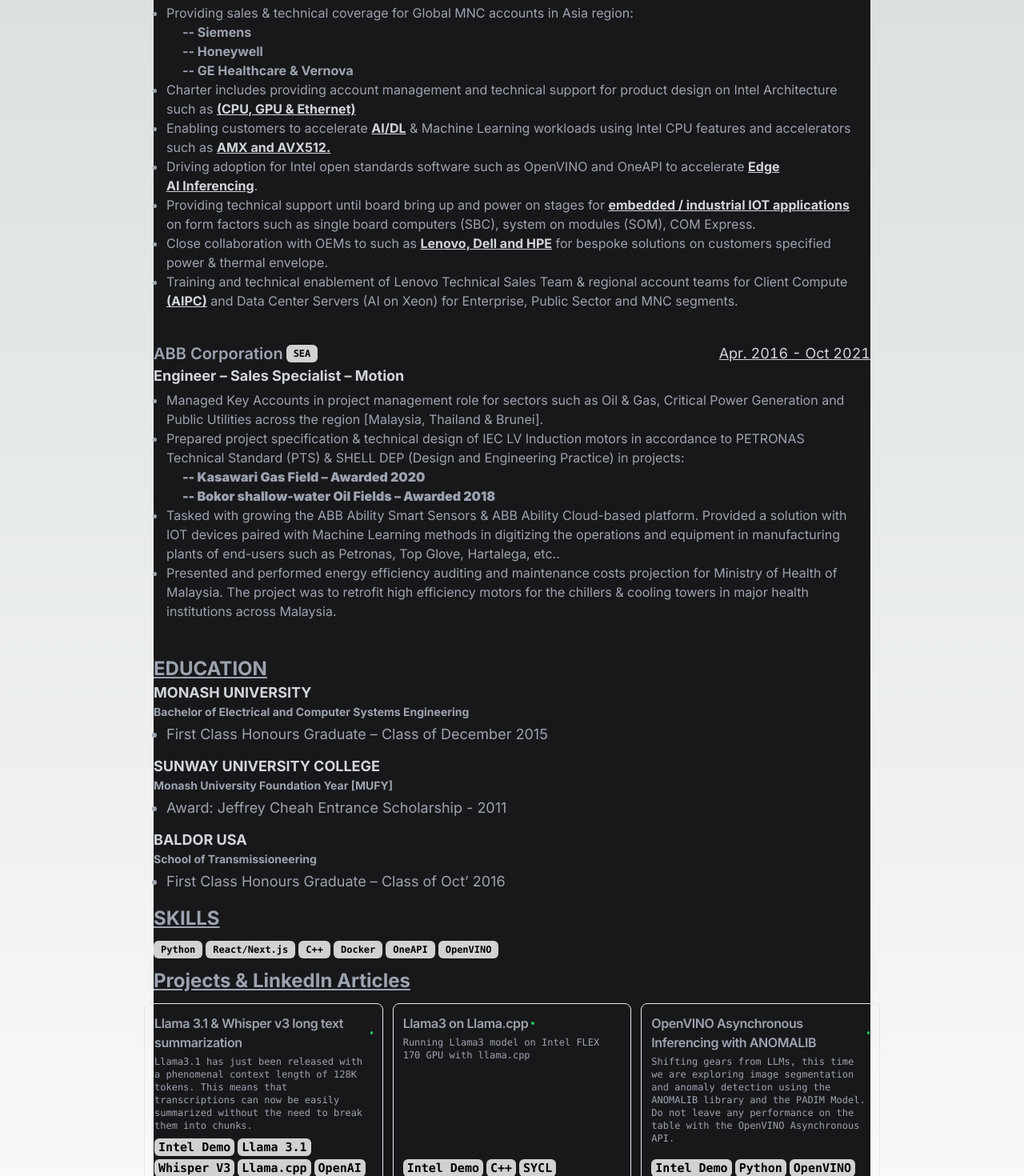
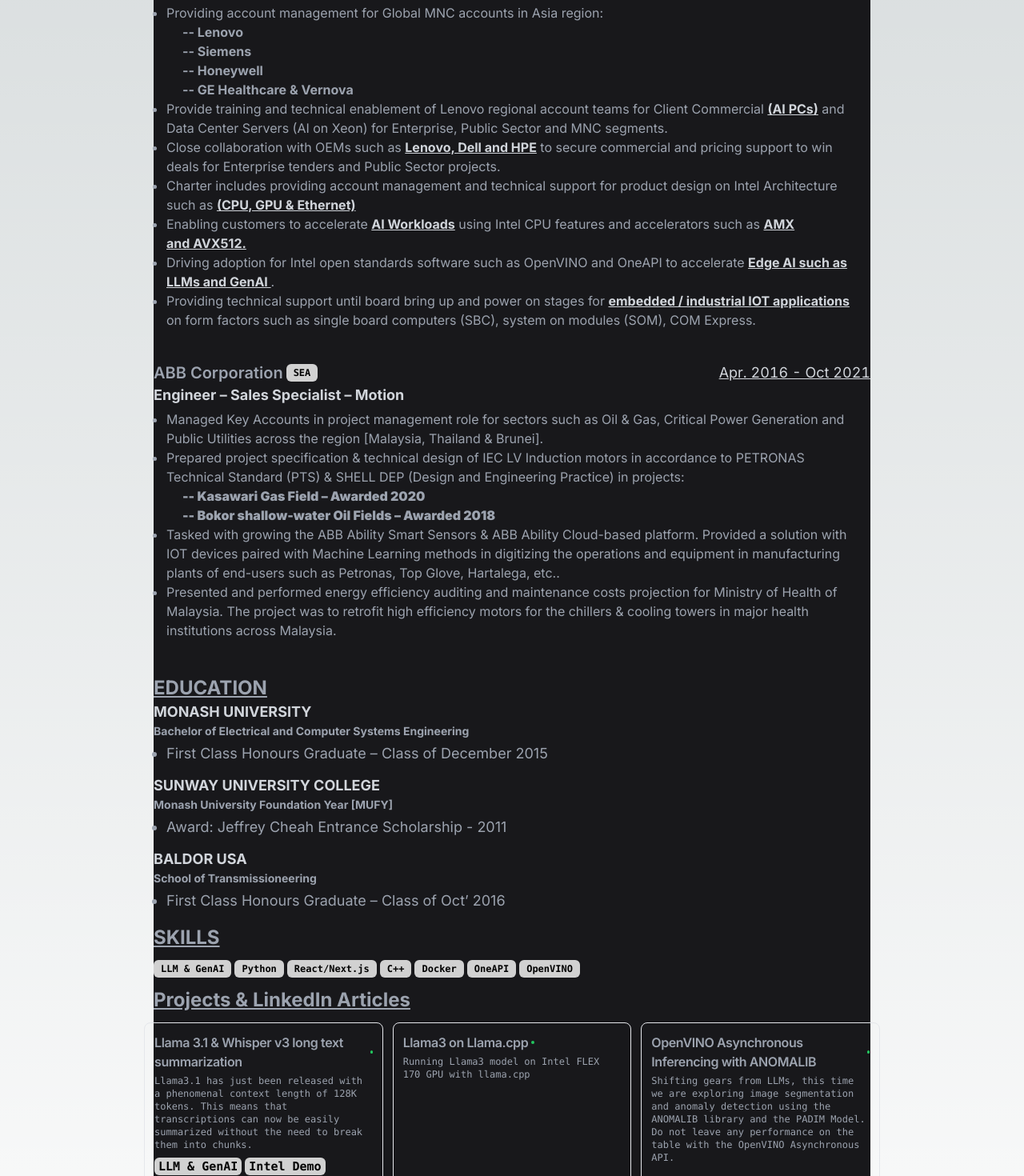
Before and after one commit to jasonpxh128/pxh, a Next.js app: page / in a window 1280 px wide. Shown: the part 300-1770 px from the top of the page at 80% size. Built offline with nearby package versions, Linux system fonts and the light colour scheme.

Commit message:
edited paragraphs of Lenovo account management

```diff
--- a/app/page.tsx
+++ b/app/page.tsx
@@ -48,16 +48,17 @@
               {/* <p>Nov 2021 - current</p> */}
               <div className=" text-sm mx-3 p-1 text-pretty text-muted-foreground md:text-base">
                 <ul className= "list-disc justify-normal">
-                  <li>Providing sales & technical coverage for Global MNC accounts in Asia region:</li>
+                  <li>Providing account management for Global MNC accounts in Asia region:</li>
+                  <p className=" indent-5 font-bold"> -- Lenovo </p>
                   <p className=" indent-5 font-bold"> -- Siemens </p>
                   <p className=" indent-5 font-bold"> -- Honeywell </p>
                   <p className=" indent-5 font-bold"> -- GE Healthcare & Vernova </p>
+                  <li>Provide training and technical enablement of Lenovo regional account teams for Client Commercial <span className="underline hover:decoration-4  font-bold text-gray-300 ">(AI PCs)</span> and Data Center Servers (AI on Xeon) for Enterprise, Public Sector and MNC segments.</li>
+                  <li>Close collaboration with OEMs such as <span className=" underline hover:decoration-4  font-bold text-gray-300 ">Lenovo, Dell and HPE</span> to secure commercial and pricing support to win deals for Enterprise tenders and Public Sector projects.</li>
                   <li className=" justify-normal">Charter includes providing account management and technical support for product design on Intel Architecture such as <span className=" underline hover:decoration-4  font-bold text-gray-300 ">(CPU, GPU & Ethernet)</span> </li>
-                  <li>Enabling customers to accelerate <span className=" underline hover:decoration-4  font-bold text-gray-300 ">AI/DL</span> & Machine Learning workloads using Intel CPU features and accelerators such as <span className=" underline hover:decoration-4  font-bold text-gray-300 ">AMX and AVX512. </span></li>
-                  <li>Driving adoption for Intel open standards software such as OpenVINO and OneAPI to accelerate <span className=" underline hover:decoration-4  font-bold text-gray-300 ">Edge AI Inferencing</span>.</li>
+                  <li>Enabling customers to accelerate <span className=" underline hover:decoration-4  font-bold text-gray-300 ">AI Workloads</span> using Intel CPU features and accelerators such as <span className=" underline hover:decoration-4  font-bold text-gray-300 ">AMX and AVX512. </span></li>
+                  <li>Driving adoption for Intel open standards software such as OpenVINO and OneAPI to accelerate <span className=" underline hover:decoration-4  font-bold text-gray-300 ">Edge AI such as LLMs and GenAI </span>.</li>
                   <li>Providing technical support until board bring up and power on stages for <span className=" underline hover:decoration-4 font-bold text-gray-300 ">embedded / industrial IOT applications</span>  on form factors such as single board computers (SBC), system on modules (SOM), COM Express.</li>
-                  <li>Close collaboration with OEMs to such as <span className=" underline hover:decoration-4  font-bold text-gray-300 ">Lenovo, Dell and HPE</span> for bespoke solutions on customers specified power & thermal envelope.</li>
-                  <li>Training and technical enablement of Lenovo Technical Sales Team & regional account teams for Client Compute <span className="underline hover:decoration-4  font-bold text-gray-300 ">(AIPC)</span> and Data Center Servers (AI on Xeon) for Enterprise, Public Sector and MNC segments.</li>
 
                 </ul>
               </div>
@@ -123,6 +124,7 @@
 
             <h1 className=" text-lg font-bold underline hover:decoration-4  md:text-2xl my-3">SKILLS</h1>
             <div className="flex flex-wrap gap-1">
+              <div className="inline-flex items-center rounded-md border px-2 py-0.5 text-xs font-semibold font-mono transition-colors focus:outline-none focus:ring-2 focus:ring-ring focus:ring-offset-2 text-nowrap border-transparent bg-white/80 text-black hover:bg-white/60 text-[15px]"> LLM & GenAI </div>
               <div className="inline-flex items-center rounded-md border px-2 py-0.5 text-xs font-semibold font-mono transition-colors focus:outline-none focus:ring-2 focus:ring-ring focus:ring-offset-2 text-nowrap border-transparent bg-white/80 text-black hover:bg-white/60 text-[15px]"> Python </div>
               <div className="inline-flex items-center rounded-md border px-2 py-0.5 text-xs font-semibold font-mono transition-colors focus:outline-none focus:ring-2 focus:ring-ring focus:ring-offset-2 text-nowrap border-transparent bg-white/80 text-black hover:bg-white/60 text-[15px]"> React/Next.js </div>
               <div className="inline-flex items-center rounded-md border px-2 py-0.5 text-xs font-semibold font-mono transition-colors focus:outline-none focus:ring-2 focus:ring-ring focus:ring-offset-2 text-nowrap border-transparent bg-white/80 text-black hover:bg-white/60 text-[15px]"> C++ </div>
@@ -152,6 +154,9 @@
 
                 <div className="text-pretty font-mono text-sm text-muted-foreground mt-auto flex">
                   <div className="mt-2 flex flex-wrap gap-1">
+                    <div className="inline-flex items-center rounded-md border font-semibold font-mono transition-colors focus:outline-none focus:ring-2 focus:ring-ring focus:ring-offset-2 text-nowrap border-transparent bg-white/80 text-black hover:bg-white/60 px-1 py-0 text-[15px]">
+                      LLM & GenAI
+                    </div>
                     <div className="inline-flex items-center rounded-md border font-semibold font-mono transition-colors focus:outline-none focus:ring-2 focus:ring-ring focus:ring-offset-2 text-nowrap border-transparent bg-white/80 text-black hover:bg-white/60 px-1 py-0 text-[15px]">
                       Intel Demo
                     </div>
@@ -198,6 +203,9 @@
 
                 <div className="text-pretty font-mono text-sm text-muted-foreground mt-auto flex">
                   <div className="mt-2 flex flex-wrap gap-1">
+                    <div className="inline-flex items-center rounded-md border font-semibold font-mono transition-colors focus:outline-none focus:ring-2 focus:ring-ring focus:ring-offset-2 text-nowrap border-transparent bg-white/80 text-black hover:bg-white/60 px-1 py-0 text-[15px]">
+                      LLM & GenAI
+                    </div>
                     <div className="inline-flex items-center rounded-md border font-semibold font-mono transition-colors focus:outline-none focus:ring-2 focus:ring-ring focus:ring-offset-2 text-nowrap border-transparent bg-white/80 text-black hover:bg-white/60 px-1 py-0 text-[15px]">
                       Intel Demo
                     </div>
```
